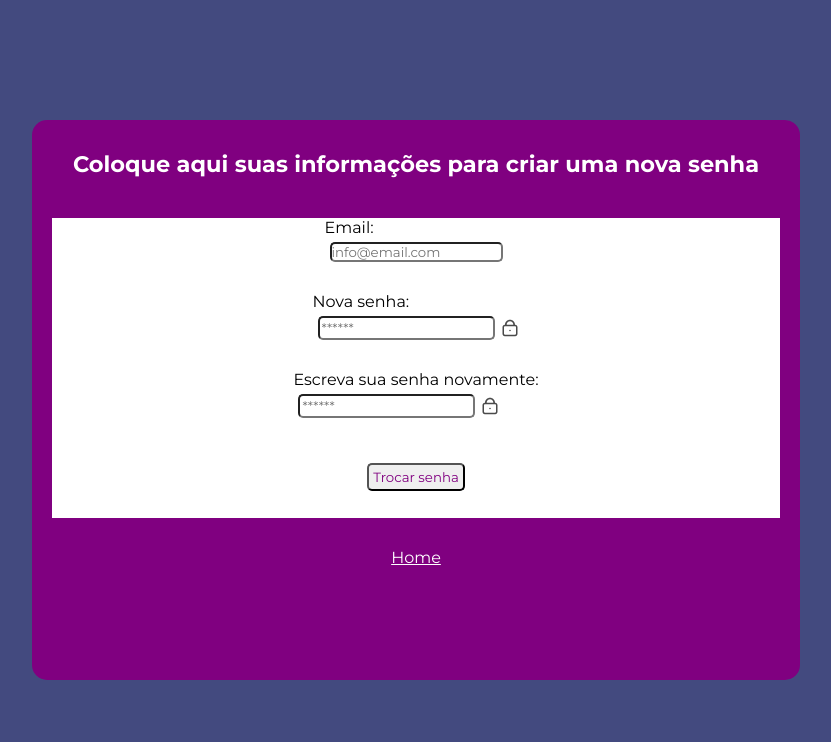
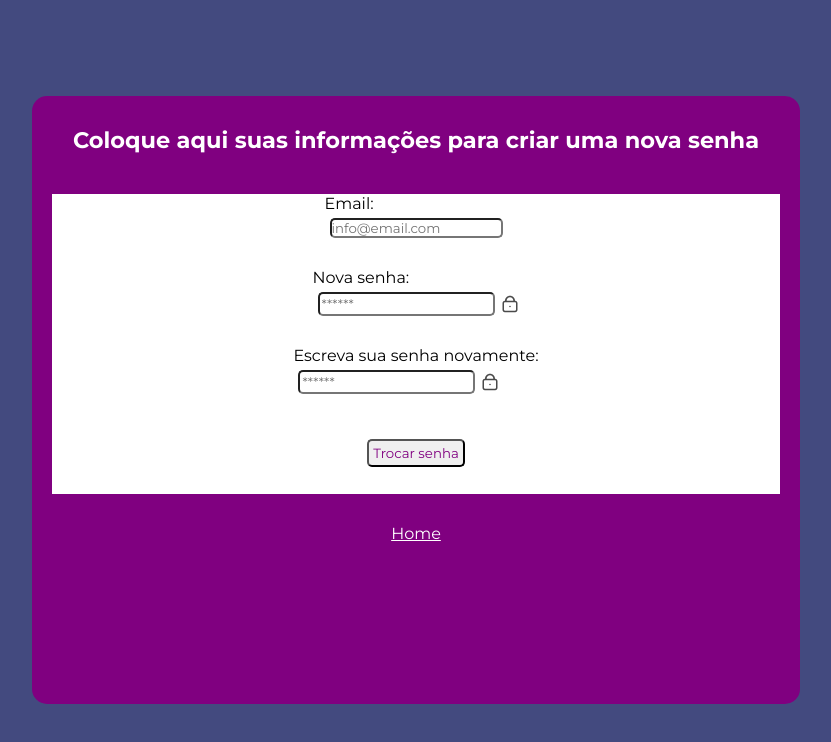
Before and after one commit to Fabio42-sys/Pagina-de-login-2, a plain HTML site: page recuperar-senha.html in a window 1280 px wide. Shown: the whole page, without its empty margins (224-1055 px from the left). Drawn offline with Linux system fonts and the light colour scheme.

Commit message:
Update senha.css

```diff
--- a/css/senha.css
+++ b/css/senha.css
@@ -18,7 +18,7 @@ body{
 }
 
 .recuperar-senha {
-    height: 70vh;
+    height: 76vh;
     width: 60%;
     border-radius: 15px;
     margin: 50px;
```
